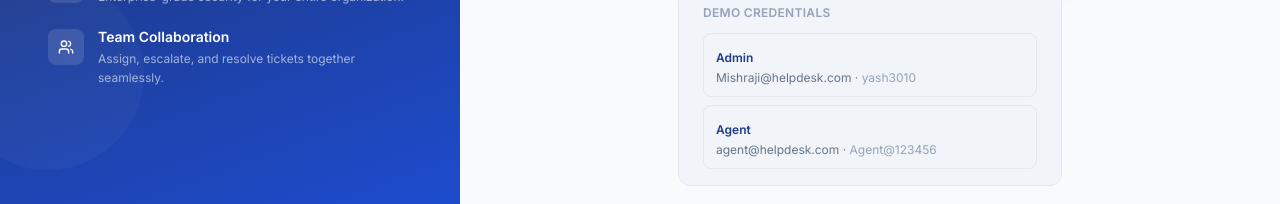
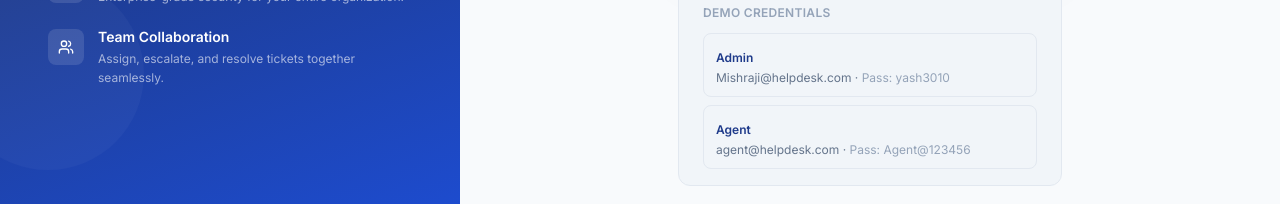
Before and after one commit to Dead3010/SahaYak, a React (Vite) app in the folder frontend/: page /login in a window 1280 px wide. Shown: the part 534-738 px from the top of the page. Built offline with nearby package versions, Linux system fonts and the light colour scheme.

Commit message:
Add Pass label to demo credentials

```diff
--- a/frontend/src/pages/Login.tsx
+++ b/frontend/src/pages/Login.tsx
@@ -203,7 +203,7 @@ export default function Login() {
                 >
                   <span className="text-xs font-semibold" style={{ color: '#1e3a8a' }}>{role}</span>
                   <div className="text-xs mt-0.5" style={{ color: '#64748b' }}>
-                    {email} · <span style={{ color: '#94a3b8' }}>{password}</span>
+                    {email} · <span style={{ color: '#94a3b8' }}>Pass: {password}</span>
                   </div>
                 </button>
               ))}
```
